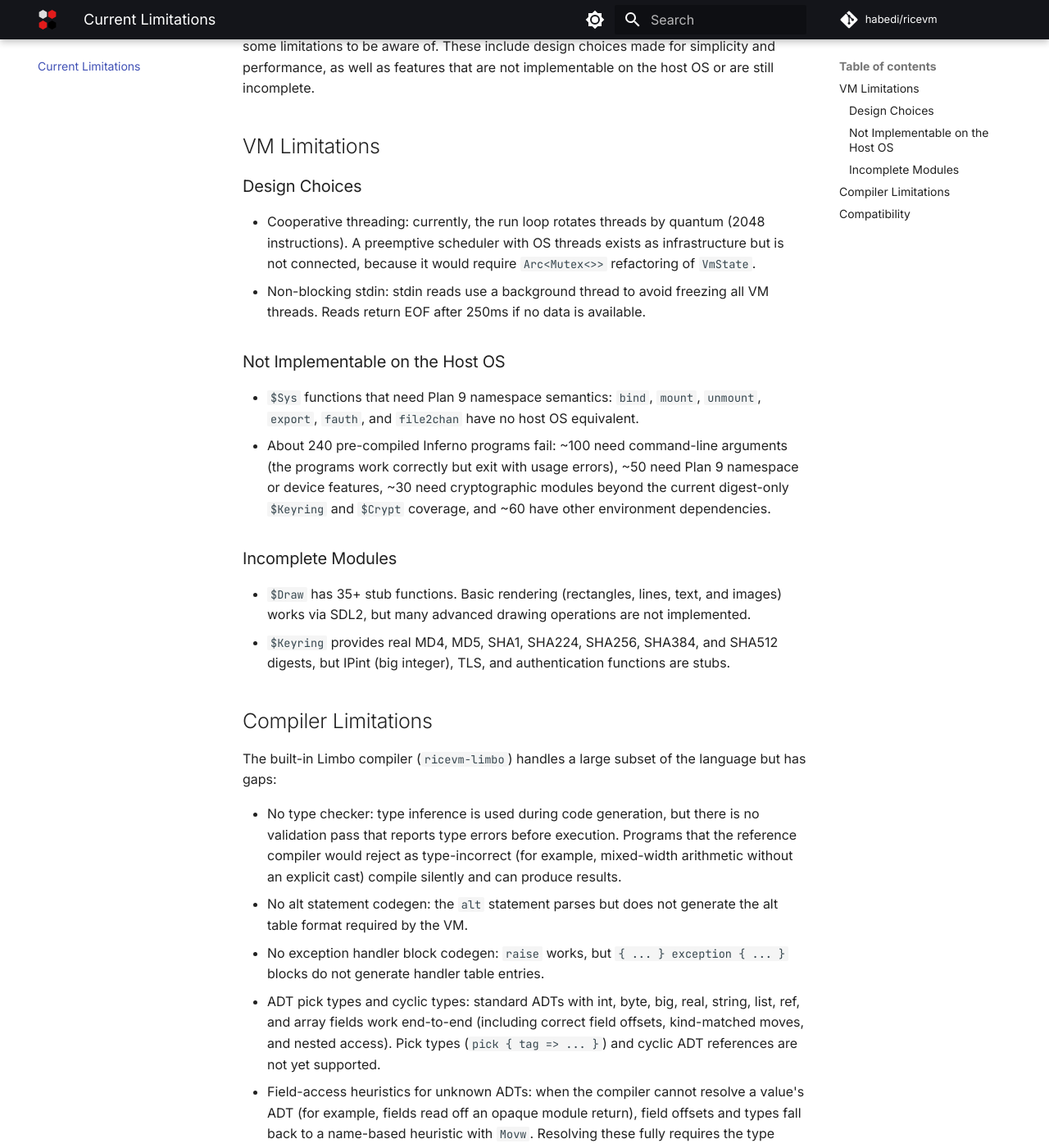
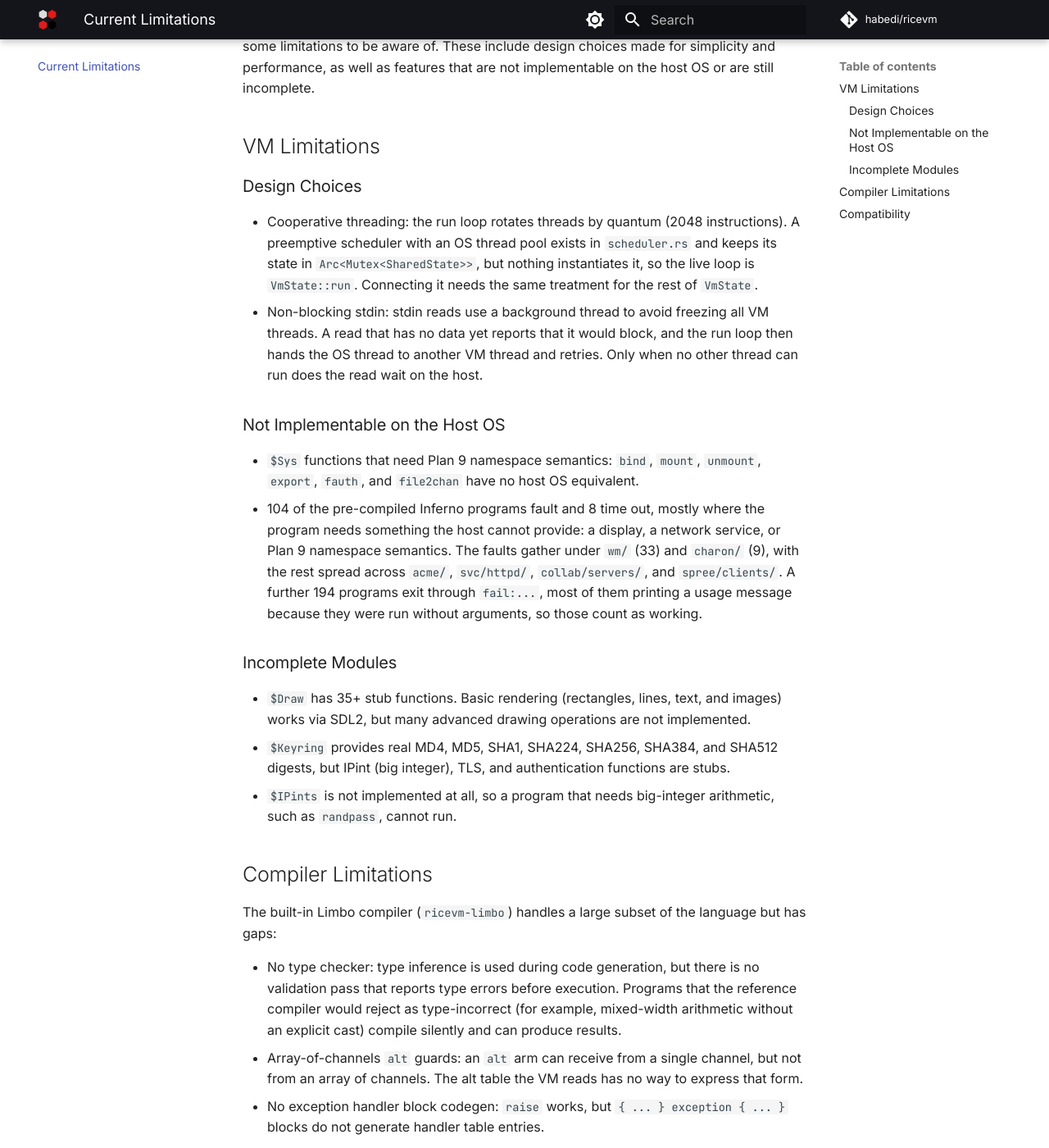
Before and after one commit to habedi/ricevm, an MkDocs documentation site: the page built from docs/limitations.md, in a window 1280 px wide and 1400 px high, scrolled down 209 px. Shown: the whole window at 82% size. Built offline with MkDocs 1.6.1 and Material for MkDocs 9.7.7, drawn with Linux system fonts in a browser that asks for light colours; comment, search, counter and statistics services are not loaded; some of the changed text lies outside the part shown.

Commit message:
Update the project documentation based on the update writing style

```diff
--- a/docs/limitations.md
+++ b/docs/limitations.md
@@ -8,20 +8,22 @@ incomplete.
 
 ### Design Choices
 
-- Cooperative threading: currently, the run loop rotates threads by quantum (2048 instructions). A preemptive
-  scheduler with OS threads exists as infrastructure but is not connected, because it would require
-  `Arc<Mutex<>>` refactoring of `VmState`.
-- Non-blocking stdin: stdin reads use a background thread to avoid freezing all VM threads. Reads
-  return EOF after 250ms if no data is available.
+- Cooperative threading: the run loop rotates threads by quantum (2048 instructions). A preemptive scheduler with an
+  OS thread pool exists in `scheduler.rs` and keeps its state in `Arc<Mutex<SharedState>>`, but nothing instantiates
+  it, so the live loop is `VmState::run`. Connecting it needs the same treatment for the rest of `VmState`.
+- Non-blocking stdin: stdin reads use a background thread to avoid freezing all VM threads. A read that has no data
+  yet reports that it would block, and the run loop then hands the OS thread to another VM thread and retries. Only
+  when no other thread can run does the read wait on the host.
 
 ### Not Implementable on the Host OS
 
 - `$Sys` functions that need Plan 9 namespace semantics: `bind`, `mount`, `unmount`, `export`,
   `fauth`, and `file2chan` have no host OS equivalent.
-- About 240 pre-compiled Inferno programs fail: ~100 need command-line arguments (the programs work
-  correctly but exit with usage errors), ~50 need Plan 9 namespace or device features, ~30 need
-  cryptographic modules beyond the current digest-only `$Keyring` and `$Crypt` coverage, and ~60
-  have other environment dependencies.
+- 104 of the pre-compiled Inferno programs fault and 8 time out, mostly where the program needs something the host
+  cannot provide: a display, a network service, or Plan 9 namespace semantics. The faults gather under `wm/` (33) and
+  `charon/` (9), with the rest spread across `acme/`, `svc/httpd/`, `collab/servers/`, and `spree/clients/`. A further
+  194 programs exit through `fail:...`, most of them printing a usage message because they were run without
+  arguments, so those count as working.
 
 ### Incomplete Modules
 
@@ -29,6 +31,7 @@ incomplete.
   SDL2, but many advanced drawing operations are not implemented.
 - `$Keyring` provides real MD4, MD5, SHA1, SHA224, SHA256, SHA384, and SHA512 digests, but IPint (big integer), TLS, and authentication
   functions are stubs.
+- `$IPints` is not implemented at all, so a program that needs big-integer arithmetic, such as `randpass`, cannot run.
 
 ## Compiler Limitations
 
@@ -37,10 +40,13 @@ The built-in Limbo compiler (`ricevm-limbo`) handles a large subset of the langu
 - No type checker: type inference is used during code generation, but there is no validation pass that reports type errors before execution. Programs
   that the reference compiler would reject as type-incorrect (for example, mixed-width arithmetic without an explicit cast) compile silently and can
   produce results.
-- No alt statement codegen: the `alt` statement parses but does not generate the alt table format required by the VM.
+- Array-of-channels `alt` guards: an `alt` arm can receive from a single channel, but not from an array of channels.
+  The alt table the VM reads has no way to express that form.
 - No exception handler block codegen: `raise` works, but `{ ... } exception { ... }` blocks do not generate handler table entries.
-- ADT pick types and cyclic types: standard ADTs with int, byte, big, real, string, list, ref, and array fields work end-to-end (including correct
-  field offsets, kind-matched moves, and nested access). Pick types (`pick { tag => ... }`) and cyclic ADT references are not yet supported.
+- ADT function member calls through a receiver the compiler cannot type, such as one reached through `hd list`, are a
+  compile error. This is the largest remaining gap.
+- Cyclic ADT references: standard ADTs with int, byte, big, real, string, list, ref, and array fields work end-to-end (including correct
+  field offsets, kind-matched moves, and nested access), and so do tagged ADTs with `pick`. Cyclic ADT references are not yet supported.
 - Field-access heuristics for unknown ADTs: when the compiler cannot resolve a value's ADT (for example, fields read off an opaque module return),
   field offsets and types fall back to a name-based heuristic with `Movw`. Resolving these fully requires the type checker.
 - No import signature hashes: all import signatures are 0; the VM uses name-based function matching.
@@ -53,7 +59,7 @@ completion and 194 exit through `fail:...`, which is how a Limbo program reports
 The 104 faults and 8 timeouts are concentrated in the subsystems that need a display or a network service, `wm/` and
 `charon/` most of all.
 
-This counts programs that start and do not fault (which is a floor rather than a guarantee). Not that a program can run
+This counts programs that start and do not fault, which is a floor rather than a guarantee. Note that a program can run
 to completion and still print the wrong thing.
 
 The built-in compiler parses 159/159 (100%) of Inferno `cmd/` source files and compiles 98 of them, or 356 of the 945
```
Also changed, not shown: docs/api-reference.md (+9 -9 lines), docs/index.md (+1 -1 lines).
